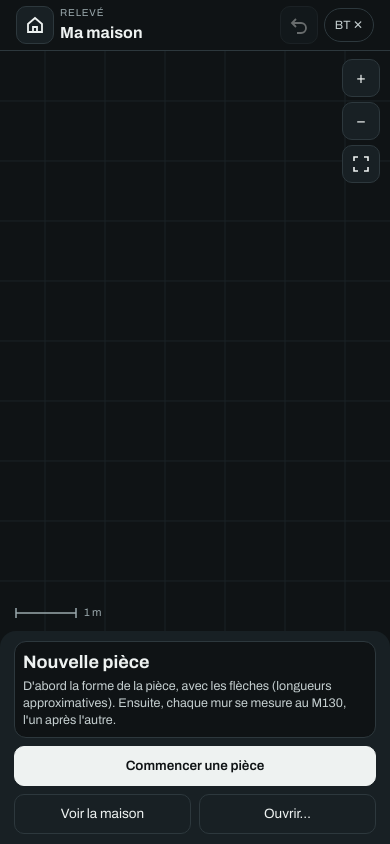
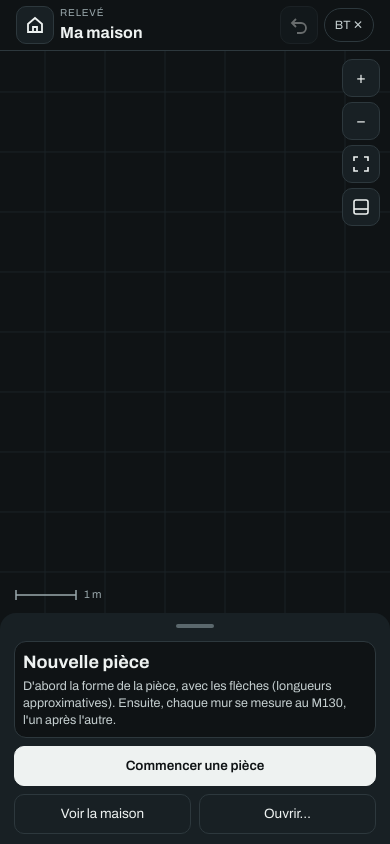
Before and after one commit to TiboDevC/releve-m130, a plain HTML site: page index.html in a window 390 px wide. Drawn offline with Linux system fonts and the light colour scheme.

Commit message:
Plan-only view: collapsible panel
Co-Authored-By: Claude Opus 5.5 <noreply@anthropic.com>

```diff
--- a/index.html
+++ b/index.html
@@ -188,6 +188,15 @@ header { display: flex; align-items: center; gap: 12px; flex: none; border-botto
 .lead { display: flex; flex-direction: column; gap: 2px; }
 .nowrap { flex-wrap: nowrap; }
 
+/* Panneau réductible (plan seul) */
+.grab { display: flex; align-items: center; justify-content: center; gap: 8px; width: 100%; height: 22px; margin: -8px 0 -4px; padding: 0; border: 0; background: none; flex: none; }
+.grab i { width: 38px; height: 4px; border-radius: 2px; background: var(--dim); flex: none; }
+.grab.open { height: 40px; margin: 0; justify-content: flex-start; font-size: 13px; color: var(--soft); }
+.grab.open span { flex: 1; text-align: left; white-space: nowrap; overflow: hidden; text-overflow: ellipsis; color: var(--ink); font-weight: 600; }
+.grab.open b { font-weight: 500; color: var(--soft); flex: none; }
+#sheet.min { max-height: none; overflow: hidden; padding-top: 4px; padding-bottom: calc(4px + env(safe-area-inset-bottom, 0px)); }
+.zoom button[aria-pressed="true"] { border-color: var(--ink); }
+@media (min-width: 900px) { .grab:not(.open) { display: none; } #sheet.min { display: none; } }
 /* Téléphone : densité de la maquette (textes et boutons plus compacts, moins de défilement) */
 .btn.undo { white-space: nowrap; }
 @media (max-width: 480px) {
@@ -260,6 +269,7 @@ header { display: flex; align-items: center; gap: 12px; flex: none; border-botto
       <button data-act="zin" aria-label="Zoomer">+</button>
       <button data-act="zout" aria-label="Dézoomer">−</button>
       <button data-act="fit" aria-label="Tout afficher"><svg width="18" height="18" viewBox="0 0 18 18" fill="none" stroke="#eef2f1" stroke-width="1.6" aria-hidden="true"><path d="M2 6 V2 H6 M12 2 H16 V6 M16 12 V16 H12 M6 16 H2 V12"></path></svg></button>
+      <button data-act="sheet-min" id="minBtn" aria-label="Plan seul (réduire le panneau)" aria-pressed="false"><svg width="18" height="18" viewBox="0 0 18 18" fill="none" stroke="#eef2f1" stroke-width="1.6" aria-hidden="true"><rect x="2" y="2" width="14" height="14" rx="2"></rect><path d="M2 11 H16"></path></svg></button>
     </div>
     <div id="toast" role="status"></div>
   </main>
@@ -1110,6 +1120,7 @@ svg.addEventListener("wheel", e => { e.preventDefault(); const rc = svg.getBound
 new ResizeObserver(() => render()).observe(svg);
 
 function handleTap(t) {
+  if (sheetMin && (t.meas || t.op || t.room) && ui.view !== "maison") sheetMin = false;
   if (ui.view === "maison") { if (t.room) { ui.sel = { type: "room", id: t.room }; ui.armDel = null; refresh(); } return; }
   if (ui.pending) return toast("Réponds d'abord à la question du panneau");
   if (ui.control || ui.height || ui.cote) return toast("Termine la mesure en cours, ou « Plus tard »");
@@ -2242,11 +2253,18 @@ function renderSheet() {
     const r = curRoom();
     h = !r ? welcomeHTML() : r.status === "sketch" ? (D.nav.trace ? traceHTML(r) : sketchHTML(r)) : r.status === "measure" ? measureHTML(r) : closedHTML(r);
   }
+  // plan seul : le panneau se réduit à une barre (titre de l'écran en cours) ; les bips continuent d'arriver là où il le dit
+  sheet.classList.toggle("min", sheetMin);
+  const mb = $("#minBtn"); if (mb) { mb.setAttribute("aria-pressed", sheetMin); mb.setAttribute("aria-label", sheetMin ? "Réafficher le panneau" : "Plan seul (réduire le panneau)"); }
+  if (sheetMin) {
+    const t = (h.match(/<span class="big">([\s\S]*?)<\/span>/) || h.match(/<b[^>]*>([\s\S]*?)<\/b>/) || [, ""])[1].replace(/<[^>]+>/g, "").trim();
+    h = `<button class="grab open" data-act="sheet-min" aria-label="Réafficher le panneau"><i></i><span>${t || "Panneau"}</span><b>Afficher ▲</b></button>`;
+  } else h = `<button class="grab" data-act="sheet-min" aria-label="Réduire le panneau (plan seul)"><i></i></button>` + h;
   sheet.innerHTML = h; sheet.dataset.view = ui.view;
   // nouvel écran du panneau : on repart du haut (sinon une fiche s'ouvre à moitié défilée)
   const sc = sheetKey(); if (sc !== lastSheetKey) { lastSheetKey = sc; sheet.scrollTop = 0; }
 }
-let lastSheetKey = "";
+let lastSheetKey = "", sheetMin = false;
 function sheetKey() {
   const r = curRoom();
   return ui.view === "maison" ? "maison" + (ui.sel ? ui.sel.id : "") : ui.pending ? "pending" : ui.control ? "control" : ui.height ? "height" : ui.cote ? "cote"
@@ -2278,6 +2296,7 @@ function act(name, ...args) {
     case "zin": return zoomAt(1.4);
     case "zout": return zoomAt(1 / 1.4);
     case "fit": return fit();
+    case "sheet-min": sheetMin = !sheetMin; return renderSheet();
     case "conn": return conn === "on" ? toast("M130 connecté") : pickDevice();
     case "house": ui.view = ui.view === "maison" ? "releve" : "maison"; resetUi(); refresh(); return fit();
     case "view": ui.view = arg === "maison" ? "maison" : "releve"; resetUi(); refresh(); return fit();
```
